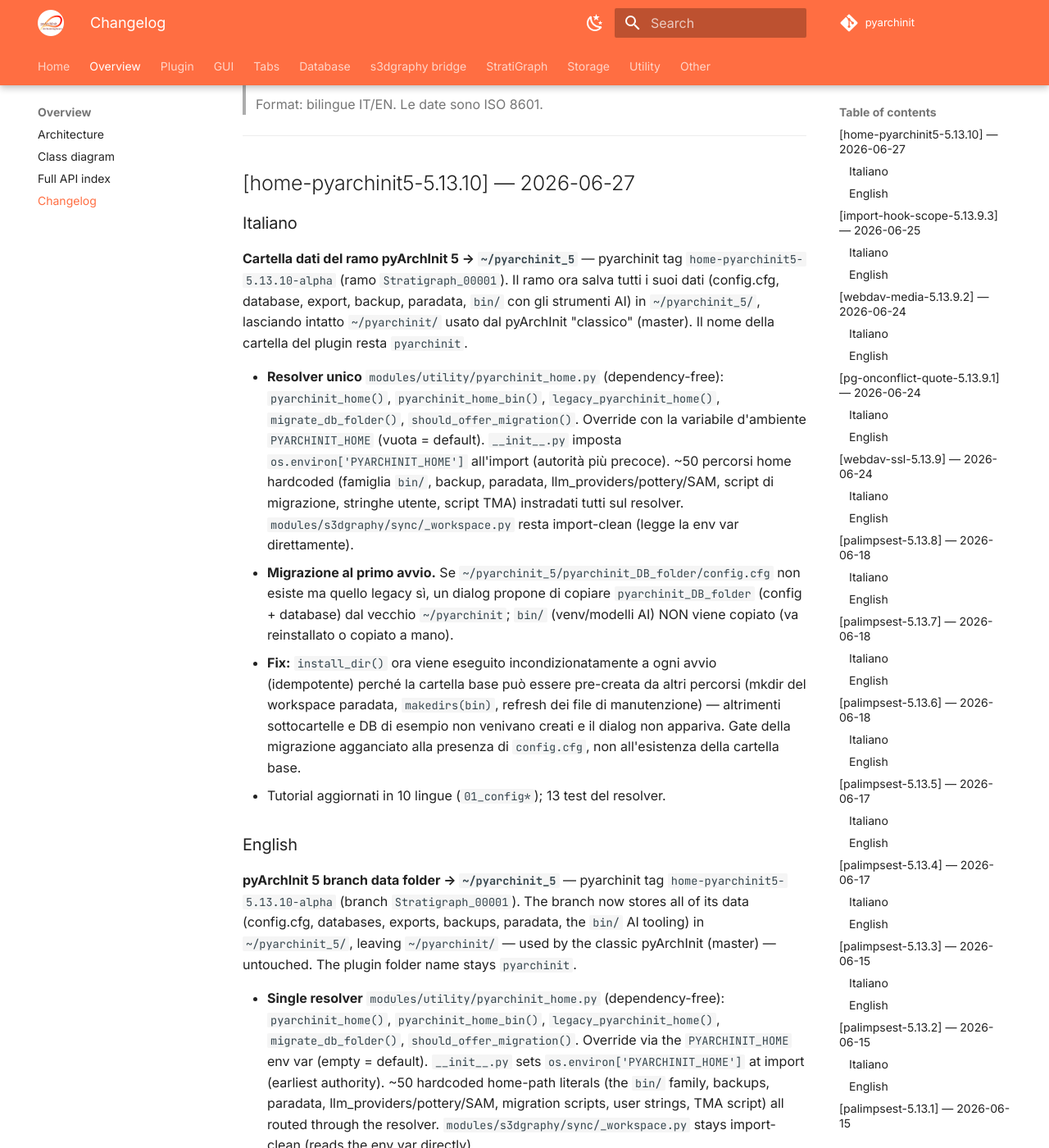
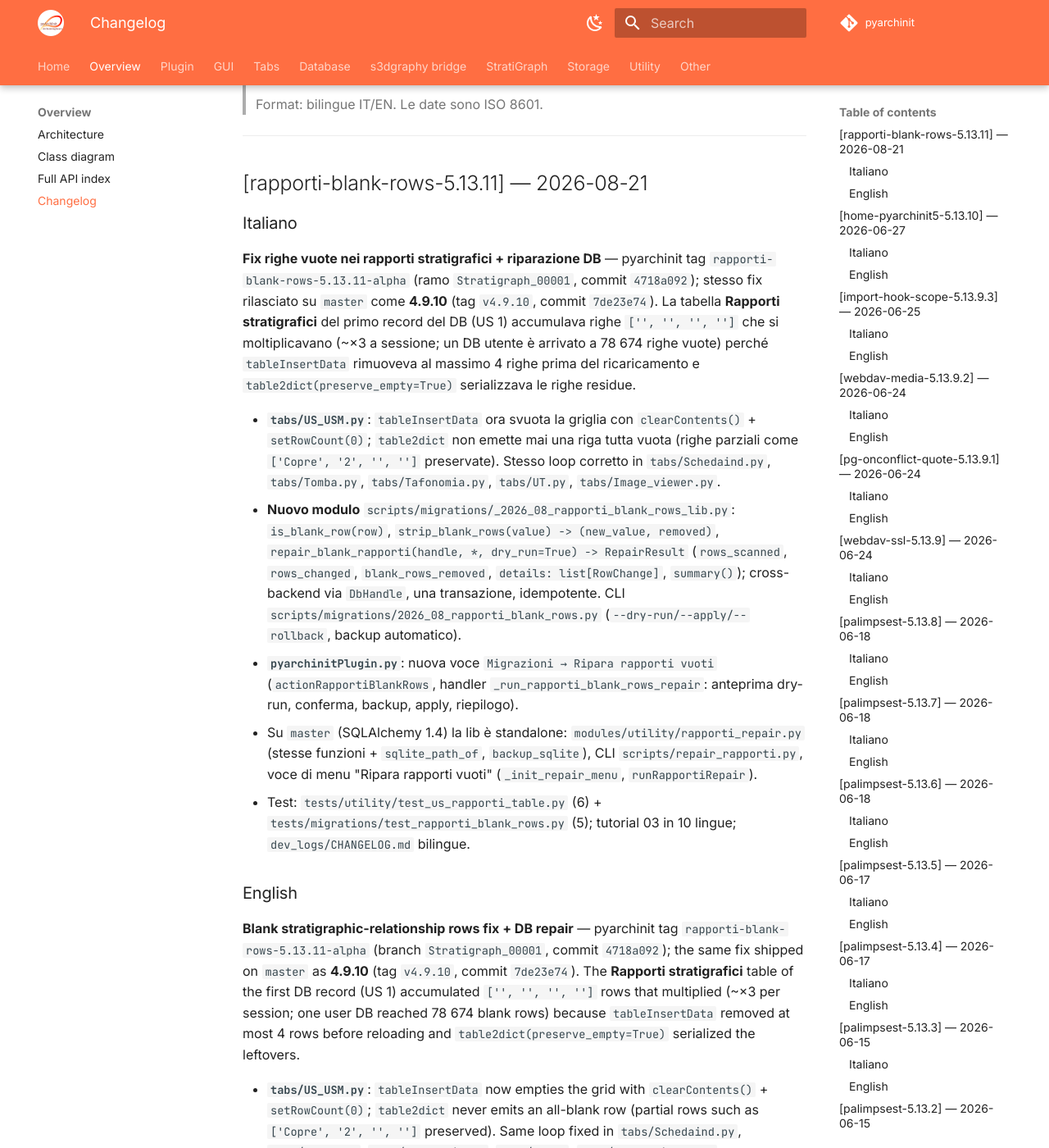
Before and after one commit to enzococca/pyarchinit-api-docs, an MkDocs documentation site: the page built from docs/CHANGELOG.md, in a window 1280 px wide and 1400 px high, scrolled down 229 px. Shown: the whole window at 82% size. Built offline with MkDocs 1.6.1 and Material for MkDocs 9.7.7, drawn with Linux system fonts in a browser that asks for light colours; comment, search, counter and statistics services are not loaded; some of the changed text lies outside the part shown.

Commit message:
changelog: add rapporti-blank-rows-5.13.11 / 4.9.10 (blank rapporti rows fix + repair lib, CLI, menu)

```diff
--- a/docs/CHANGELOG.md
+++ b/docs/CHANGELOG.md
@@ -4,6 +4,30 @@
 > da `pyarchinit-code_dev/`.
 >
 > Format: bilingue IT/EN. Le date sono ISO 8601.
+
+---
+
+## [rapporti-blank-rows-5.13.11] — 2026-08-21
+
+### Italiano
+
+**Fix righe vuote nei rapporti stratigrafici + riparazione DB** — pyarchinit tag `rapporti-blank-rows-5.13.11-alpha` (ramo `Stratigraph_00001`, commit `4718a092`); stesso fix rilasciato su `master` come **4.9.10** (tag `v4.9.10`, commit `7de23e74`). La tabella **Rapporti stratigrafici** del primo record del DB (US 1) accumulava righe `['', '', '', '']` che si moltiplicavano (~×3 a sessione; un DB utente è arrivato a 78 674 righe vuote) perché `tableInsertData` rimuoveva al massimo 4 righe prima del ricaricamento e `table2dict(preserve_empty=True)` serializzava le righe residue.
+
+- **`tabs/US_USM.py`**: `tableInsertData` ora svuota la griglia con `clearContents()` + `setRowCount(0)`; `table2dict` non emette mai una riga tutta vuota (righe parziali come `['Copre', '2', '', '']` preservate). Stesso loop corretto in `tabs/Schedaind.py`, `tabs/Tomba.py`, `tabs/Tafonomia.py`, `tabs/UT.py`, `tabs/Image_viewer.py`.
+- **Nuovo modulo** `scripts/migrations/_2026_08_rapporti_blank_rows_lib.py`: `is_blank_row(row)`, `strip_blank_rows(value) -> (new_value, removed)`, `repair_blank_rapporti(handle, *, dry_run=True) -> RepairResult` (`rows_scanned`, `rows_changed`, `blank_rows_removed`, `details: list[RowChange]`, `summary()`); cross-backend via `DbHandle`, una transazione, idempotente. CLI `scripts/migrations/2026_08_rapporti_blank_rows.py` (`--dry-run/--apply/--rollback`, backup automatico).
+- **`pyarchinitPlugin.py`**: nuova voce `Migrazioni → Ripara rapporti vuoti` (`actionRapportiBlankRows`, handler `_run_rapporti_blank_rows_repair`: anteprima dry-run, conferma, backup, apply, riepilogo).
+- Su `master` (SQLAlchemy 1.4) la lib è standalone: `modules/utility/rapporti_repair.py` (stesse funzioni + `sqlite_path_of`, `backup_sqlite`), CLI `scripts/repair_rapporti.py`, voce di menu "Ripara rapporti vuoti" (`_init_repair_menu`, `runRapportiRepair`).
+- Test: `tests/utility/test_us_rapporti_table.py` (6) + `tests/migrations/test_rapporti_blank_rows.py` (5); tutorial 03 in 10 lingue; `dev_logs/CHANGELOG.md` bilingue.
+
+### English
+
+**Blank stratigraphic-relationship rows fix + DB repair** — pyarchinit tag `rapporti-blank-rows-5.13.11-alpha` (branch `Stratigraph_00001`, commit `4718a092`); the same fix shipped on `master` as **4.9.10** (tag `v4.9.10`, commit `7de23e74`). The **Rapporti stratigrafici** table of the first DB record (US 1) accumulated `['', '', '', '']` rows that multiplied (~×3 per session; one user DB reached 78 674 blank rows) because `tableInsertData` removed at most 4 rows before reloading and `table2dict(preserve_empty=True)` serialized the leftovers.
+
+- **`tabs/US_USM.py`**: `tableInsertData` now empties the grid with `clearContents()` + `setRowCount(0)`; `table2dict` never emits an all-blank row (partial rows such as `['Copre', '2', '', '']` preserved). Same loop fixed in `tabs/Schedaind.py`, `tabs/Tomba.py`, `tabs/Tafonomia.py`, `tabs/UT.py`, `tabs/Image_viewer.py`.
+- **New module** `scripts/migrations/_2026_08_rapporti_blank_rows_lib.py`: `is_blank_row(row)`, `strip_blank_rows(value) -> (new_value, removed)`, `repair_blank_rapporti(handle, *, dry_run=True) -> RepairResult` (`rows_scanned`, `rows_changed`, `blank_rows_removed`, `details: list[RowChange]`, `summary()`); cross-backend via `DbHandle`, single transaction, idempotent. CLI `scripts/migrations/2026_08_rapporti_blank_rows.py` (`--dry-run/--apply/--rollback`, auto-backup).
+- **`pyarchinitPlugin.py`**: new entry `Migrazioni → Ripara rapporti vuoti` (`actionRapportiBlankRows`, handler `_run_rapporti_blank_rows_repair`: dry-run preview, confirm, backup, apply, summary).
+- On `master` (SQLAlchemy 1.4) the lib is standalone: `modules/utility/rapporti_repair.py` (same functions + `sqlite_path_of`, `backup_sqlite`), CLI `scripts/repair_rapporti.py`, menu entry "Ripara rapporti vuoti" (`_init_repair_menu`, `runRapportiRepair`).
+- Tests: `tests/utility/test_us_rapporti_table.py` (6) + `tests/migrations/test_rapporti_blank_rows.py` (5); tutorial 03 in 10 languages; bilingual `dev_logs/CHANGELOG.md`.
 
 ---
 
```
